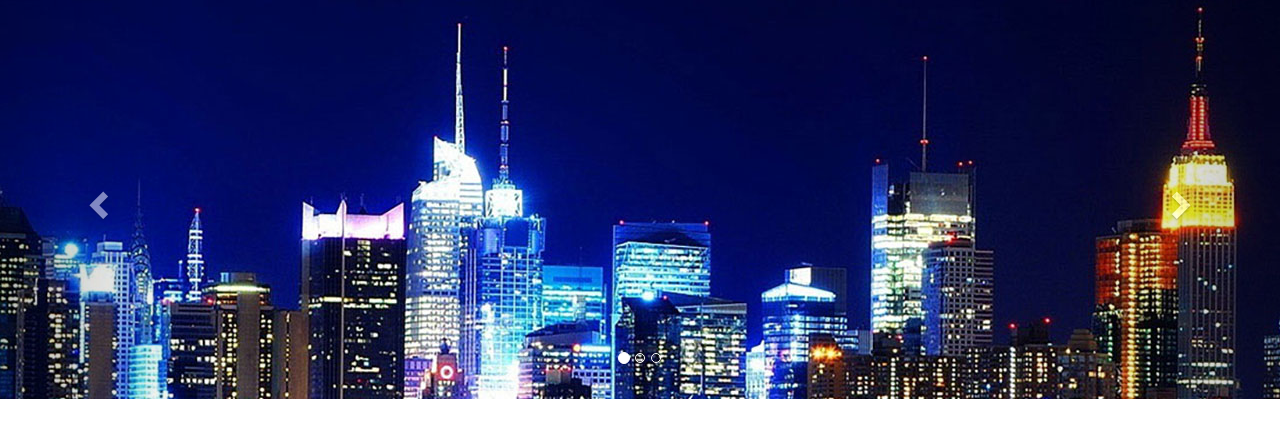
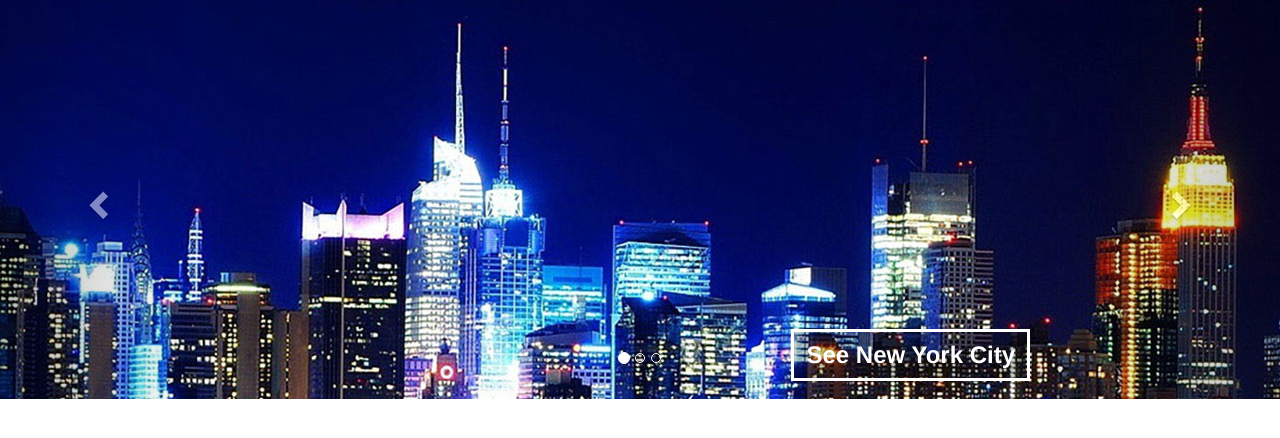
Before and after one commit to jdmiragliotta/hotelSearch, a PHP site: page / in a window 1280 px wide. Shown: the part 73-511 px from the top of the page. Run offline with PHP 8.4, Linux system fonts and the light colour scheme; some libraries are stand-ins or nearby versions.

Commit message:
Added button to Carousel

```diff
--- a/index.html
+++ b/index.html
@@ -76,17 +76,20 @@
     <!-- Wrapper for slides -->
     <div class="carousel-inner" role="listbox">
       <div class="item active" id="slide1">
-        <div class="carousel-caption">
-        </div> <!-- NYC Slide -->
+        <button class=" btn btn-default carousel-button">
+          See New York City
+        </button> <!-- NYC Slide -->
       </div>
       <div class="item" id="slide2">
-        <div class="carousel-caption">
-        </div> <!-- Chicago Slide -->
+        <button class=" btn btn-default carousel-button">
+          See Chicago
+        </button><!-- Chicago Slide -->
       </div>
 
       <div class="item" id="slide3">
-        <div class="carousel-caption">
-        </div> <!-- LA Slide -->
+        <button class=" btn btn-default carousel-button">
+          See Los Angeles
+        </button><!-- LA Slide -->
       </div>
     </div>
 
--- a/styles/styles.css
+++ b/styles/styles.css
@@ -16,3 +16,15 @@
   #slide3 {
     background: url('../images/la_callout.jpg') top center no-repeat;
   }
+
+  .carousel-button {
+    position: absolute;
+    right: 250px;
+    top: 330px;
+    color: #fff;
+    border: 3px solid #fff;
+    border-radius: 0px;
+    background-color:rgba(0,0,0,0.2);
+    font-size: 24px;
+    font-weight: bold;
+  }
```
